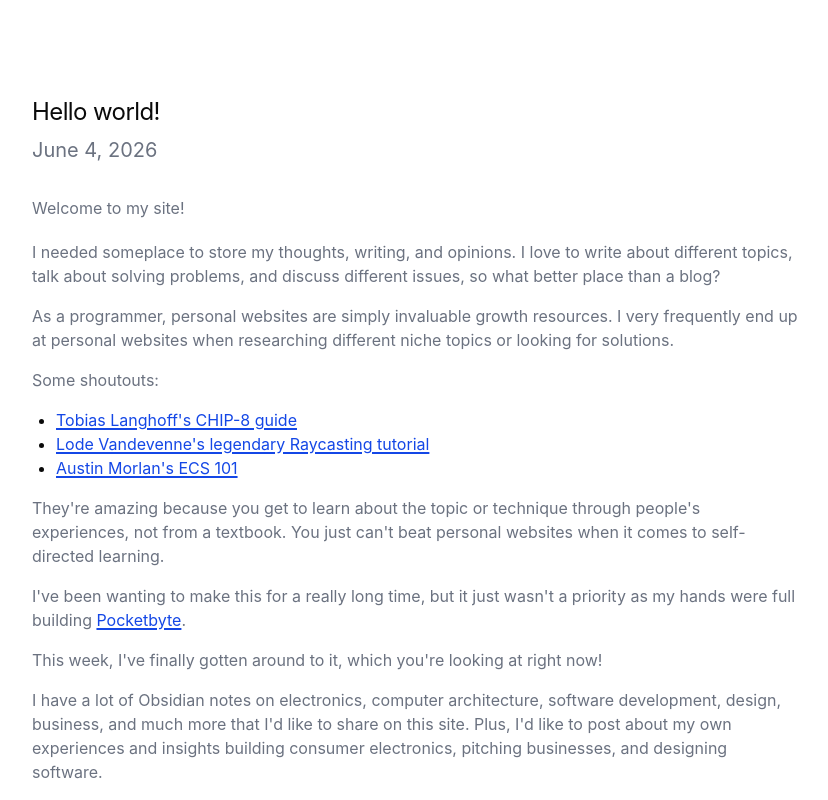
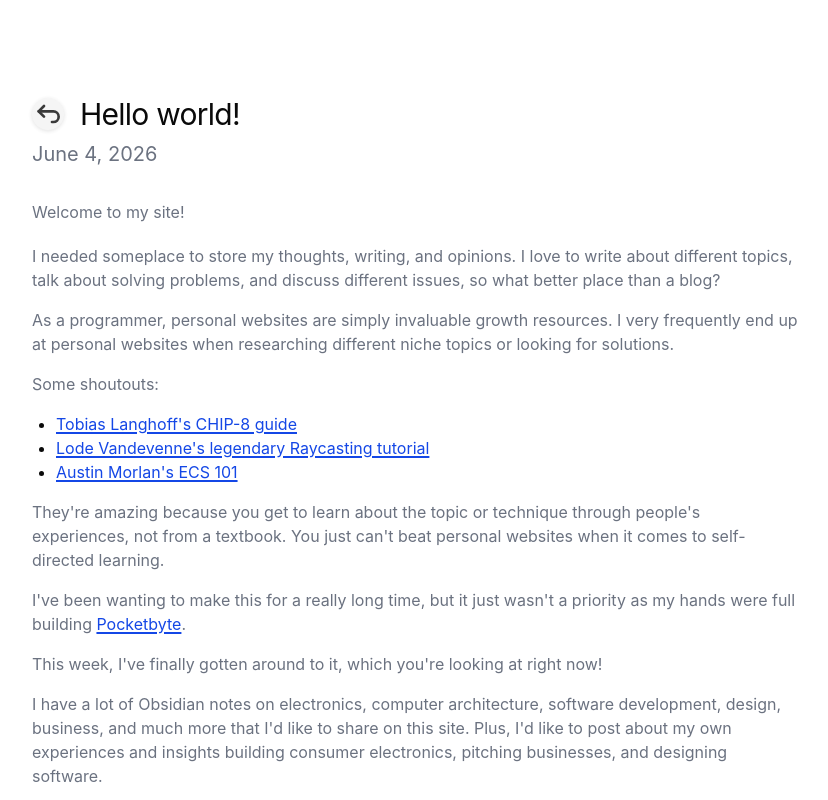
Before and after one commit to omrawaley/website, a Next.js app: page /blog/hello-world in a window 1280 px wide. Shown: the top 800 px of the page, without its empty margins (224-1052 px from the left). Built offline with nearby package versions, Linux system fonts and the light colour scheme.

Commit message:
refactor: add back arrow icon to blog post template

```diff
--- a/app/blog/[slug]/page.tsx
+++ b/app/blog/[slug]/page.tsx
@@ -3,6 +3,7 @@ import type { Metadata } from "next";
 import { CustomMDX } from "app/components/mdx";
 import { formatDate, getBlogPosts } from "app/blog/utils";
 import { baseUrl } from "app/sitemap";
+import BackArrow from "app/components/BackArrow";
 
 type Params = Promise<{
   slug: string;
@@ -93,9 +94,12 @@ export default async function Blog({ params }: Props) {
           }),
         }}
       />
-      <h1 className="title font-normal text-2xl tracking-tight">
-        {post.metadata.title}
-      </h1>
+      <div className="flex flex-row place-items-center gap-4">
+        <BackArrow href="/blog" />
+        <h1 className="title font-normal text-3xl tracking-tight">
+          {post.metadata.title}
+        </h1>
+      </div>
       <div className="flex justify-between items-center mt-2 mb-8 text-sm">
         <p className="text-xl text-muted-dark">
           {formatDate(post.metadata.publishedAt)}
--- a/app/blog/page.tsx
+++ b/app/blog/page.tsx
@@ -1,3 +1,4 @@
+import BackArrow from "app/components/BackArrow";
 import Box from "app/components/Box";
 import { BlogPosts } from "app/components/posts";
 
@@ -6,37 +7,11 @@ export const metadata = {
   description: "Read my writing.",
 };
 
-function ArrowIcon() {
-  return (
-    <svg
-      xmlns="http://www.w3.org/2000/svg"
-      width="32"
-      height="32"
-      viewBox="0 0 24 24"
-      fill="none"
-      stroke="currentColor"
-      strokeWidth="2"
-      strokeLinecap="round"
-      strokeLinejoin="round"
-      className="icon icon-tabler icons-tabler-outline icon-tabler-arrow-back-up"
-    >
-      <path stroke="none" d="M0 0h24v24H0z" fill="none" />
-      <path d="M9 14l-4 -4l4 -4" />
-      <path d="M5 10h11a4 4 0 1 1 0 8h-1" />
-    </svg>
-  );
-}
-
 export default function Page() {
   return (
     <section className="mt-16 mb-32">
       <div className="flex flex-row gap-4 items-center">
-        <a
-          className="bg-muted rounded-full opacity-80 drop-shadow-sm shadow-muted-dark"
-          href="/"
-        >
-          <ArrowIcon />
-        </a>
+        <BackArrow href="/" />
         <h1 className="text-4xl tracking-tighter">Blog</h1>
       </div>
       <div className="max-w-2xl place-self-center ml-auto mr-auto">
--- /dev/null
+++ b/app/components/BackArrow.tsx
@@ -0,0 +1,35 @@
+function ArrowIcon() {
+  return (
+    <svg
+      xmlns="http://www.w3.org/2000/svg"
+      width="32"
+      height="32"
+      viewBox="0 0 24 24"
+      fill="none"
+      stroke="currentColor"
+      strokeWidth="2"
+      strokeLinecap="round"
+      strokeLinejoin="round"
+      className="icon icon-tabler icons-tabler-outline icon-tabler-arrow-back-up"
+    >
+      <path stroke="none" d="M0 0h24v24H0z" fill="none" />
+      <path d="M9 14l-4 -4l4 -4" />
+      <path d="M5 10h11a4 4 0 1 1 0 8h-1" />
+    </svg>
+  );
+}
+
+interface BackArrowProps {
+  href: string;
+}
+
+export default function BackArrow({ href }: BackArrowProps) {
+  return (
+    <a
+      className="bg-muted rounded-full opacity-80 drop-shadow-sm shadow-muted-dark"
+      href={href}
+    >
+      <ArrowIcon />
+    </a>
+  );
+}
```
